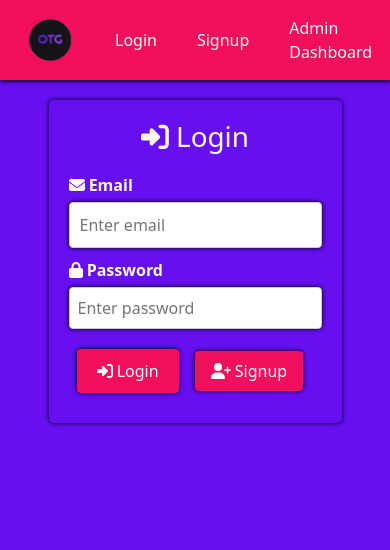
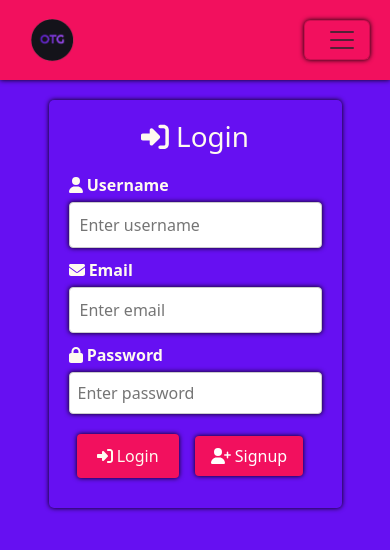
Before and after one commit to NemesisGuy/OnTheGoRentalsFrontend, a Vue app: page /nav/user/login in a window 390 px wide. Shown: the top 550 px of the page. Built offline with nearby package versions, Linux system fonts and the light colour scheme.

Commit message:
Changed out navbar, now responsive with burger.

```diff
--- a/src/components/Main/Login.vue
+++ b/src/components/Main/Login.vue
@@ -1,50 +1,71 @@
-<template xmlns="http://www.w3.org/1999/html">
+<template>
+  <div class="form-container">
+    <form @submit="login">
+      <div class="form-header">
+        <h1><i class="fas fa-sign-in-alt"></i> Login</h1>
+      </div>
+<!--add autocomplete to username and password-->
 
-    <div class="form-container">
-        <form>
-          <div class="form-header"> <h1> <i class="fas fa-sign-in-alt"></i> Login</h1> </div>
+      <div class="form-group">
+        <label for="username"><i class="fas fa-user"></i> Username</label>
+        <input type="text" placeholder="Enter username" v-model="username" id="username">
+      </div>
+
       <div class="form-group">
         <label for="email"><i class="fas fa-envelope"></i> Email</label>
-            <input type="email" placeholder="Enter email" id="email">
+        <input type="email" placeholder="Enter email" v-model="email" id="email">
       </div>
+
       <div class="form-group">
         <label for="password"><i class="fas fa-lock"></i> Password</label>
-              <input type="password" placeholder="Enter password" id="password" autocomplete="current-password">
+        <input type="password" placeholder="Enter password" v-model="password" id="password" autocomplete="current-password">
       </div>
+
       <button type="submit"><i class="fas fa-sign-in-alt"></i> Login</button>
       <button @click="goToSignup"><i class="fas fa-user-plus"></i> Signup</button>
-
     </form>
-
   </div>
 </template>
 
+<script>
+import axios from 'axios';
 
-
-<script>
 export default {
-    name: "Login" // this is the name of the component
-    , methods: { // these are the methods that are called when the user clicks on the login button
-        goToSignup() {// this is a method that is called when the user clicks on the signup button
-            this.$router.push('/signup'); // this is a method that is called when the user clicks on the signup button
+  name: "Login",
+  methods: {
+    goToSignup() {
+      this.$router.push('/signup');
+    },
+    login() {
+      // Make the API call to /user/login
+      axios.post('/api/user/login', {
+        username: this.username,
+        email: this.email,
+        password: this.password
+      })
+          .then(response => {
+            // Handle the response
+            console.log(response.data);
+          })
+          .catch(error => {
+            // Handle the error
+            console.error(error);
+          });
     }
-    }, mounted() {
-        console.log('Login mounted'); // this is a lifecycle hook that is called when the component is mounted
   },
   data() {
     return {
-            //get the data from the form
-            email: ""
-            ,
-            password: "" // this is the data that is passed to the backend for authentication it comes from the form
+      username: '',
+      email: '',
+      password: ''
     }
+  },
+  mounted() {
+    console.log('Login mounted');
   }
-
-
-}
-
+};
 </script>
 
 <style scoped>
-
+/* Add your custom styles here */
 </style>
--- /dev/null
+++ b/src/components/Main/Navbar-old.vue
@@ -0,0 +1,64 @@
+<template>
+  <div>
+    <div class="nav">
+      <nav>
+        <ul class="nav-list">
+          <li>
+            <router-link to="/">
+              <img alt="Logo" class="logo" src="../../assets/OntheGoRentals-Logo-Round-Clear.PNG">
+            </router-link>
+          </li>
+          <li>
+            <router-link to="/nav/user/login">Login</router-link>
+          </li>
+          <li>
+            <router-link to="/nav/user/signup">Signup</router-link>
+          </li>
+          <li>
+            <router-link to="/admin">Admin Dashboard</router-link>
+          </li>
+        </ul>
+      </nav>
+    </div>
+
+  </div>
+</template>
+
+<style>
+.logo {
+  width: 50px; /* Adjust the width to your desired size */
+  height: auto; /* Maintain aspect ratio */
+}
+
+.nav {
+  background-color: #f2105e;
+  color: floralwhite;
+  box-shadow: 0px 0px 5px 0px #000;
+  padding: 10px;
+  display: flex;
+  justify-content: center;
+  align-items: center;
+  height: 80px;
+  width: 100%;
+  position: fixed;
+  top: 0;
+  left: 0;
+  z-index: 2;
+}
+
+.nav-list {
+  display: flex;
+  align-items: center;
+  justify-content: flex-start;
+  list-style: none;
+  padding: 0;
+}
+
+.nav-list li {
+  margin-right: 10px; /* Adjust the spacing between navigation items */
+}
+
+.content {
+  padding-top: 80px; /* Add padding to the top to prevent content from going under the navigation */
+}
+</style>
--- a/src/components/Main/Navbar.vue
+++ b/src/components/Main/Navbar.vue
@@ -1,29 +1,28 @@
 <template>
-  <div>
-    <div class="nav">
-      <nav>
-        <ul class="nav-list">
-          <li>
-            <router-link to="/">
-              <img alt="Logo" class="logo" src="../../assets/OntheGoRentals-Logo-Round-Clear.PNG">
-            </router-link>
+  <nav class="navbar navbar-expand-sm navbar-custom">
+    <div class="container-fluid">
+      <router-link to="/" class="navbar-brand">
+        <img alt="Logo" class="logo" src="../../assets/OntheGoRentals-Logo-Round-Clear.PNG">
+      </router-link>
+      <button class="navbar-toggler" type="button" data-bs-toggle="collapse" data-bs-target="#navbarNav"
+              aria-controls="navbarNav" aria-expanded="false" aria-label="Toggle navigation">
+        <span class="navbar-toggler-icon"></span>
+      </button>
+      <div class="collapse navbar-collapse" id="navbarNav">
+        <ul class="navbar-nav">
+          <li class="nav-item">
+            <router-link to="/nav/user/login" class="nav-link">Login</router-link>
           </li>
-          <li>
-            <router-link to="/nav/user/login">Login</router-link>
+          <li class="nav-item">
+            <router-link to="/nav/user/signup" class="nav-link">Signup</router-link>
           </li>
-          <li>
-            <router-link to="/nav/user/signup">Signup</router-link>
-          </li>
-          <li>
-            <router-link to="/admin">Admin Dashboard</router-link>
+          <li class="nav-item">
+            <router-link to="/admin" class="nav-link">Admin Dashboard</router-link>
           </li>
         </ul>
-      </nav>
+      </div>
     </div>
-    <div class="content">
-      <!-- Your content here -->
-    </div>
-  </div>
+  </nav>
 </template>
 
 <style>
@@ -32,20 +31,27 @@
   height: auto; /* Maintain aspect ratio */
 }
 
-.nav {
+.navbar-custom {
   background-color: #f2105e;
   color: floralwhite;
   box-shadow: 0px 0px 5px 0px #000;
   padding: 10px;
-  display: flex;
-  justify-content: center;
-  align-items: center;
-  height: 80px;
-  width: 100%;
-  position: fixed;
-  top: 0;
-  left: 0;
-  z-index: 2;
+
+}
+.navbar-custom {
+  background-color: #f2105e; /* Replace with your custom color */
+}
+
+.navbar-custom .navbar-nav .nav-link {
+  color: floralwhite; /* Replace with your custom link color */
+}
+
+.navbar-custom .navbar-nav .nav-link:hover {
+  color: floralwhite; /* Replace with your custom link hover color */
+}
+
+.navbar-custom .navbar-brand {
+  color: floralwhite; /* Replace with your custom brand color */
 }
 
 .nav-list {
```
Lines whose indentation alone changed are shown as unchanged.
